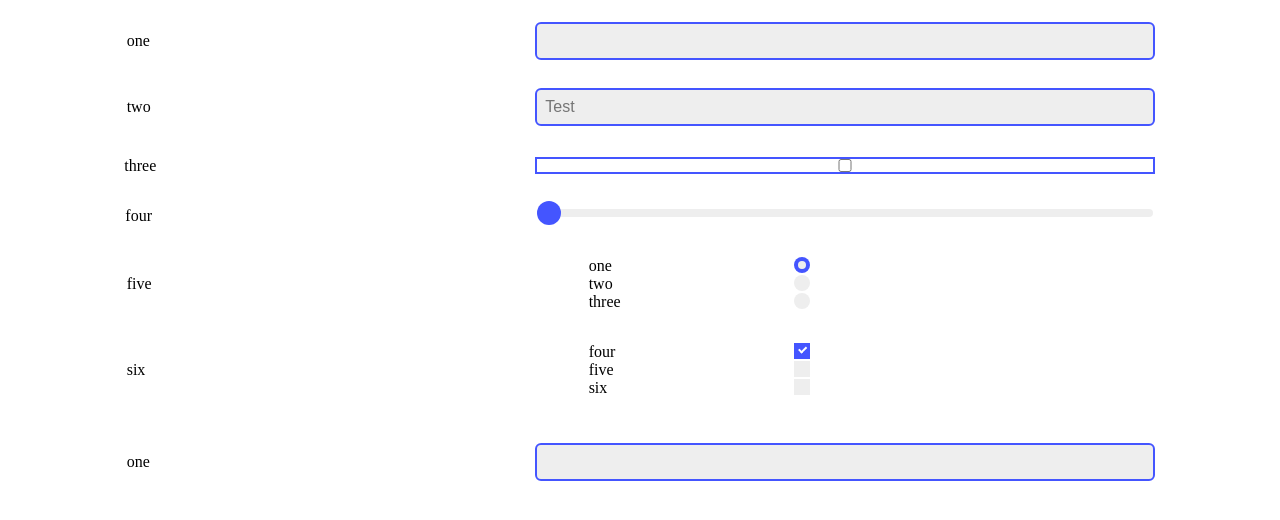
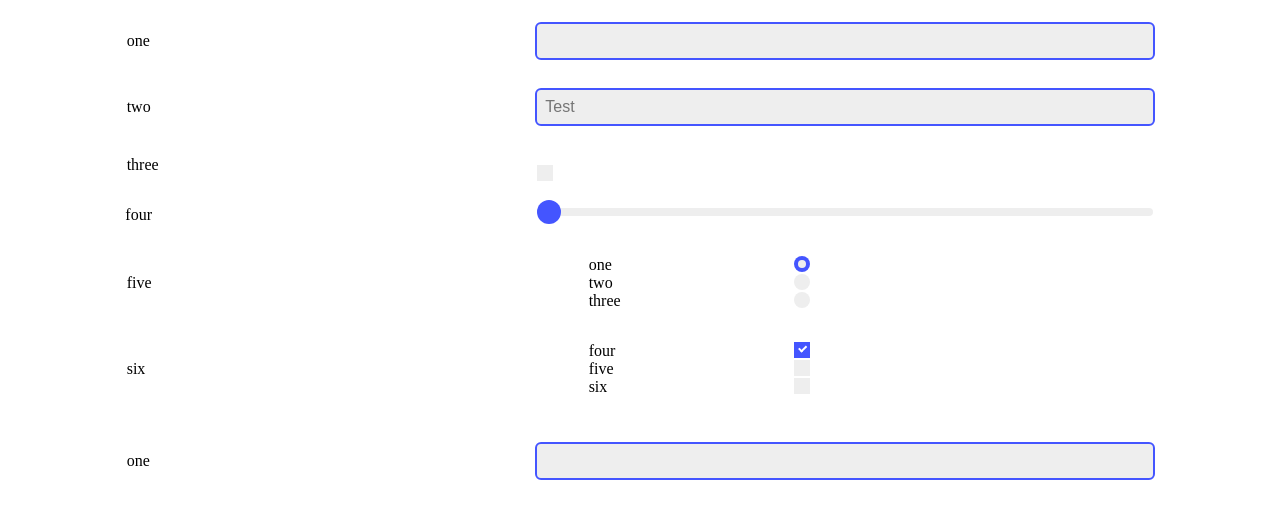
Before and after one commit to JamFactoryInc/formit, a plain HTML site: page index.html in a window 1280 px wide. Drawn offline with Linux system fonts and the light colour scheme.

Commit message:
Changed boolean handler to allow style override for simple checkboxes. Rearranged files to support github pages

```diff
--- a/formit.js
+++ b/formit.js
@@ -62,8 +62,19 @@ function form(formId, obj, preventDefault = true) {
                 child.setAttribute("type", "number")
                 break
             case "boolean":
-                child.setAttribute("type", "checkbox")
-                child.checked = v
+                child = document.createElement('span')
+                child.type = "checkmark-container"
+                const subChild = document.createElement("input")
+                subChild.attributes.formvalue = k
+                const styleContainer = document.createElement('span')
+                styleContainer.classList.add("container")
+                const checkmarkProxy = document.createElement('span')
+                checkmarkProxy.classList.add("checkmark")//checkmark
+                subChild.type = "checkbox"
+                subChild.checked = v
+                styleContainer.appendChild(subChild)
+                styleContainer.appendChild(checkmarkProxy)
+                child.appendChild(styleContainer)
                 break
             case "object":
                 switch (v.type) {
--- a/formit.html
+++ b/index.html
@@ -1,6 +1,6 @@
 <head>
     <script src="./formit.js"></script>
-    <link rel="stylesheet" href="style.css">
+    <link rel="stylesheet" href="layout.css">
     <link rel="stylesheet" href="custom.css">
 </head>
 
```
Also changed, not shown: custom.min.css (added, +1 -0 lines), layout.css (renamed from style.css), layout.min.css (added), 1 other file.
